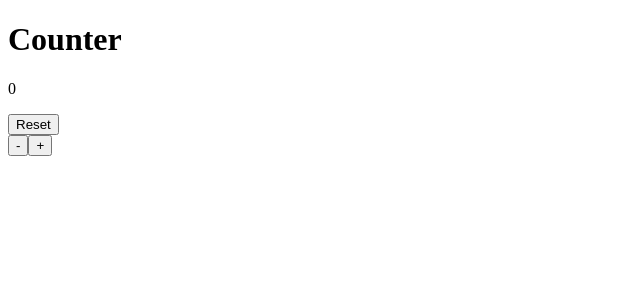
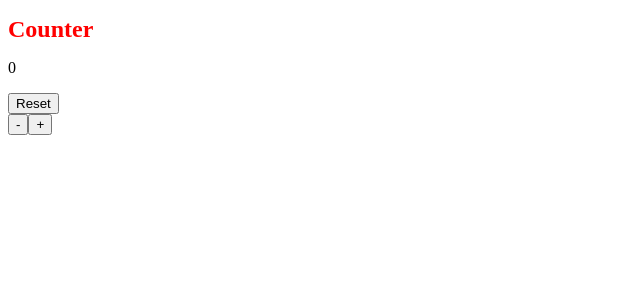
Before and after one commit to JakeJeongAiden/fancy-counter, a React (Vite) app in the folder @4.4.1/: page / in a window 1280 px wide. Shown: the top 300 px of the page, without its empty margins (0-640 px from the left). Built offline with nearby package versions, Linux system fonts and the light colour scheme.

Commit message:
create index.css

```diff
--- /dev/null
+++ b/@4.4.1/src/index.css
@@ -0,0 +1,4 @@
+.title {
+  font-size: 1.5em;
+  color: red;
+}
--- a/@4.4.1/src/main.jsx
+++ b/@4.4.1/src/main.jsx
@@ -1,6 +1,7 @@
 import React from 'react'
 import ReactDOM from 'react-dom/client'
 import App from './App.jsx'
+import './index.css'
 
 ReactDOM.createRoot(document.getElementById('root')).render(
   <React.StrictMode>
```
